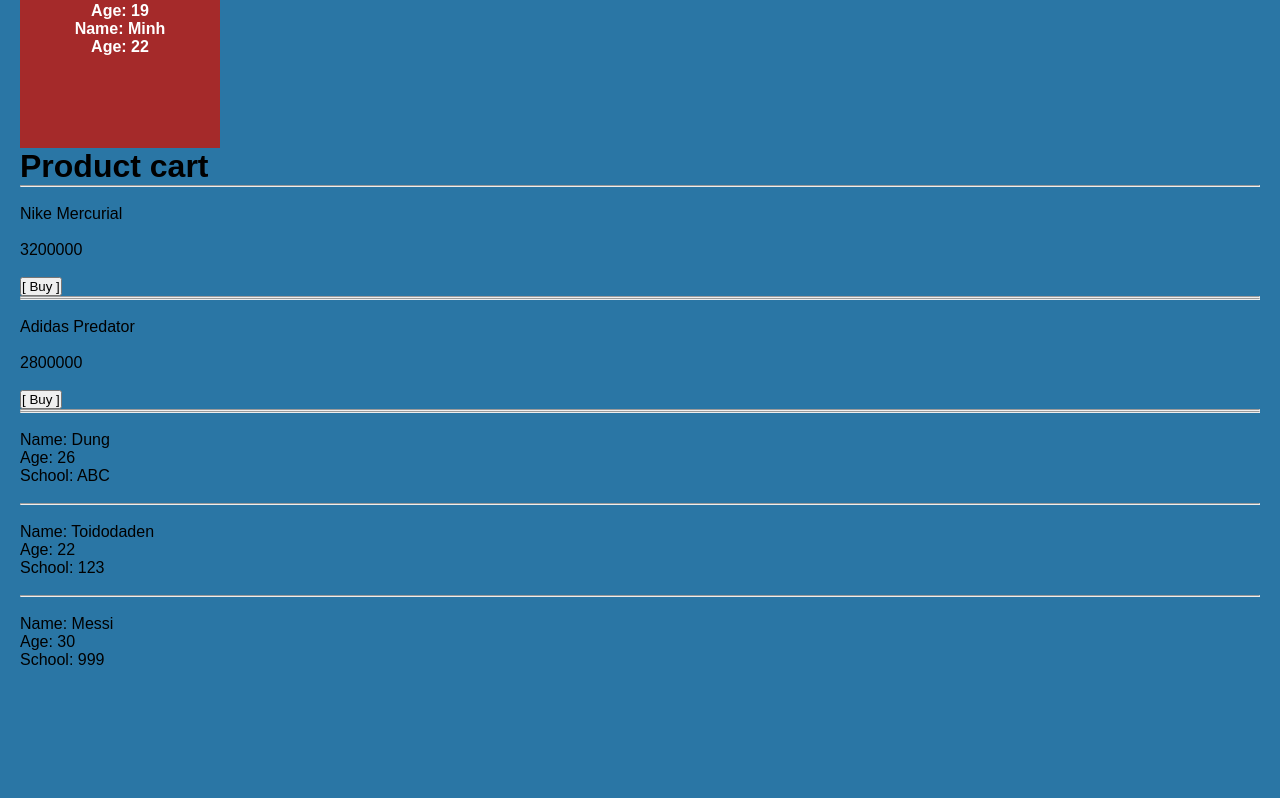
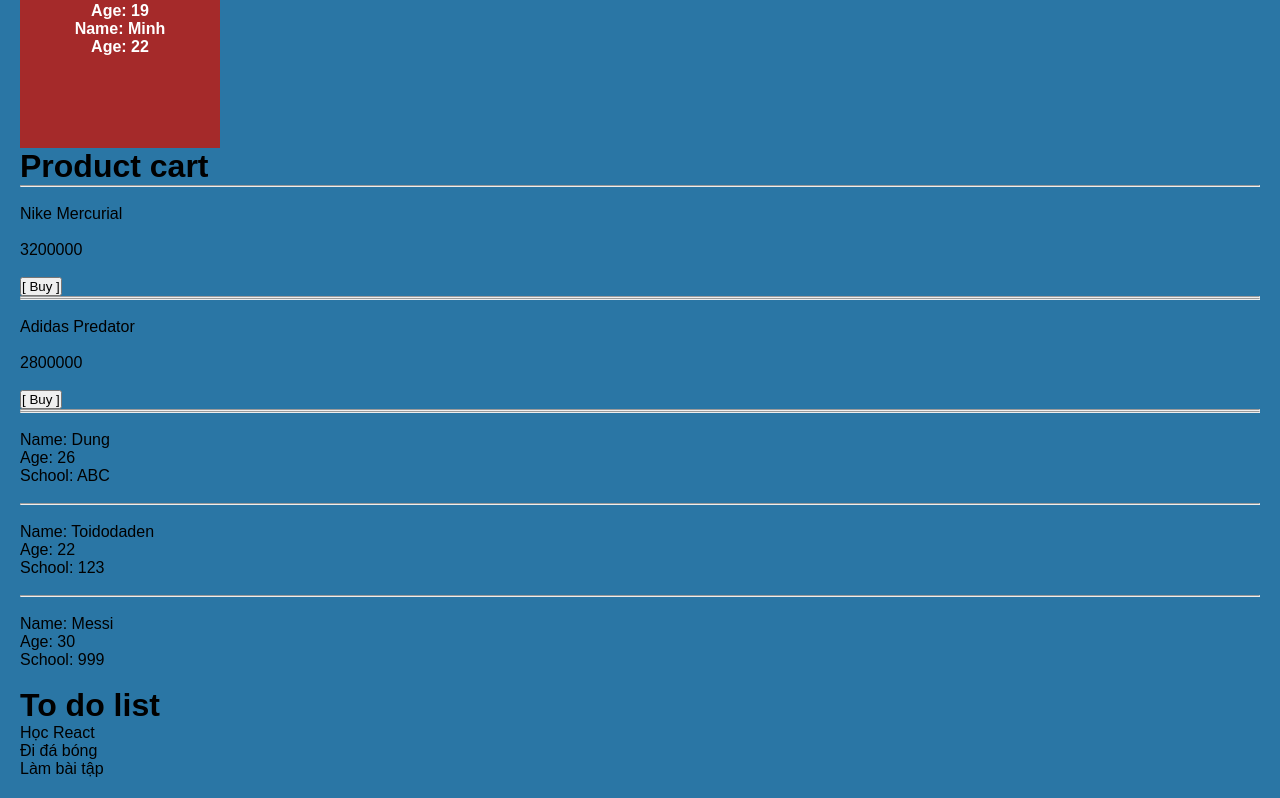
Before and after one commit to TruongTuanDung2001/React-learning, a React (Vite) app: page / in a window 1280 px wide. Shown: the part 565-1363 px from the top of the page. Before the commit the page ends 1272 px from the top, so only its background shows below. Built offline with nearby package versions, Linux system fonts and the light colour scheme.

Commit message:
Exp9 render to do list

```diff
--- a/src/App.jsx
+++ b/src/App.jsx
@@ -11,6 +11,7 @@
   Exp6,
   Exp7,
   Exp8,
+  Exp9,
 } from "./components/expReact1";
 
 function App() {
@@ -183,6 +184,9 @@
       <Exp8 name="Dung" age="26" school="ABC" />
       <Exp8 name="Toidodaden" age="22" school="123" />
       <Exp8 name="Messi" age="30" school="999" />
+
+      {/* exp 9 */}
+      <Exp9 />
     </div>
   );
 }
--- a/src/components/expReact1.jsx
+++ b/src/components/expReact1.jsx
@@ -199,8 +199,7 @@
   return (
     <div className="productList">
       <h1>Product cart</h1>
-      {
-        products.map(p => (
+      {products.map((p) => (
         <div className="productCart">
           <hr /> <br />
           <p>{p.name}</p> <br />
@@ -208,14 +207,13 @@
           <button>{"[ Buy ]"}</button>
           <hr />
         </div>
-        ))
-      }
+      ))}
     </div>
-  )
+  );
 }
 
 //exp8 render props
-function Exp8({name, age, school}){
+function Exp8({ name, age, school }) {
   return (
     <div className="student">
       <hr />
@@ -224,7 +222,30 @@
       <p>Age: {age}</p>
       <p>School: {school}</p> <br />
     </div>
-  )
+  );
 }
 
-export { Counter, ChangeColor, ShowHideBlock, ChangeLike, Exp5, Exp6, Exp7, Exp8 };
+//exp 9 render todo list
+function Exp9() {
+  const todos = ["Học React", "Đi đá bóng", "Làm bài tập"];
+  return <div className="todo">
+    <h1>To do list</h1>
+    <div>
+      {todos.map(todo => (
+        <p>{todo}</p>
+      ))}
+    </div>
+  </div>;
+}
+
+export {
+  Counter,
+  ChangeColor,
+  ShowHideBlock,
+  ChangeLike,
+  Exp5,
+  Exp6,
+  Exp7,
+  Exp8,
+  Exp9,
+};
```
Lines whose indentation alone changed are shown as unchanged.
